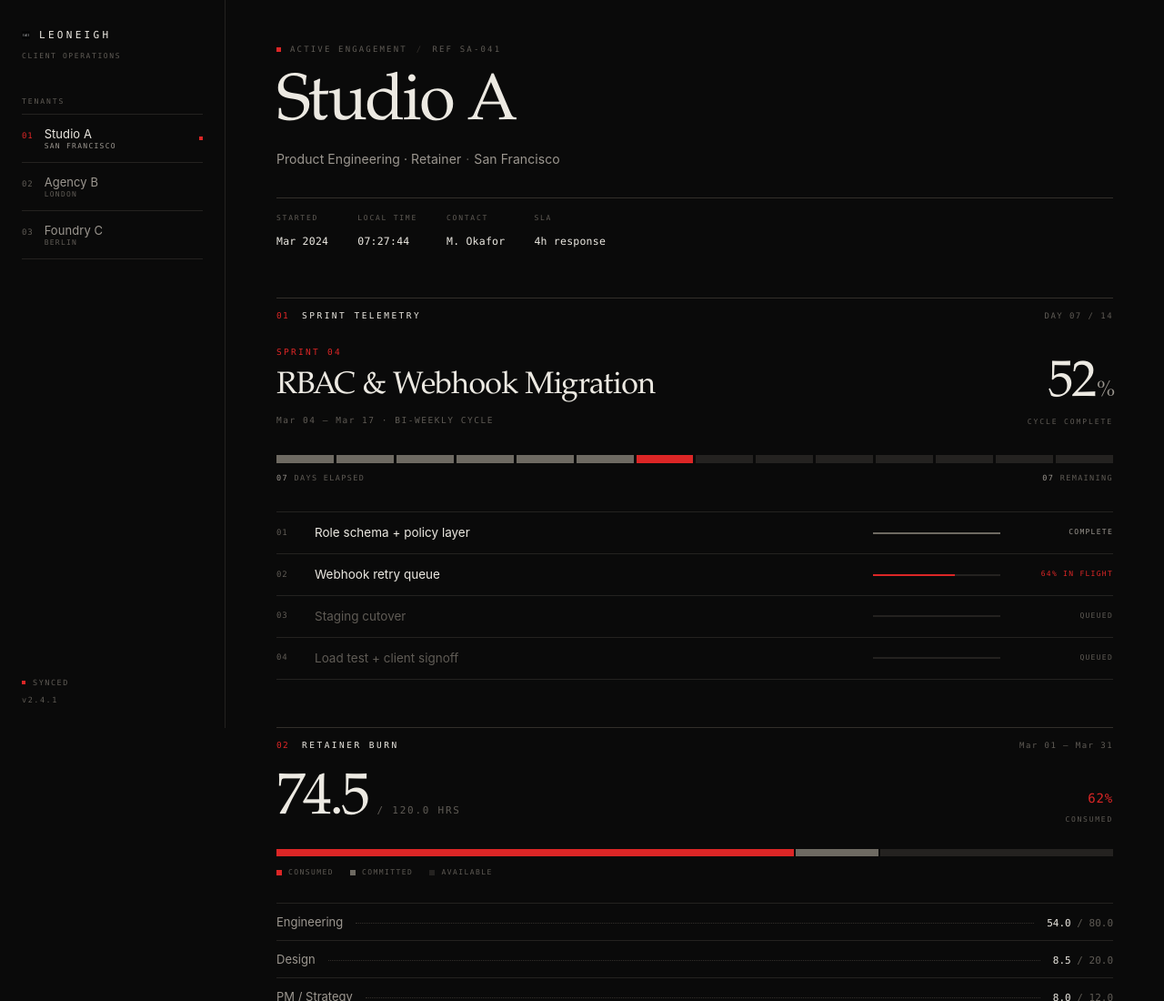
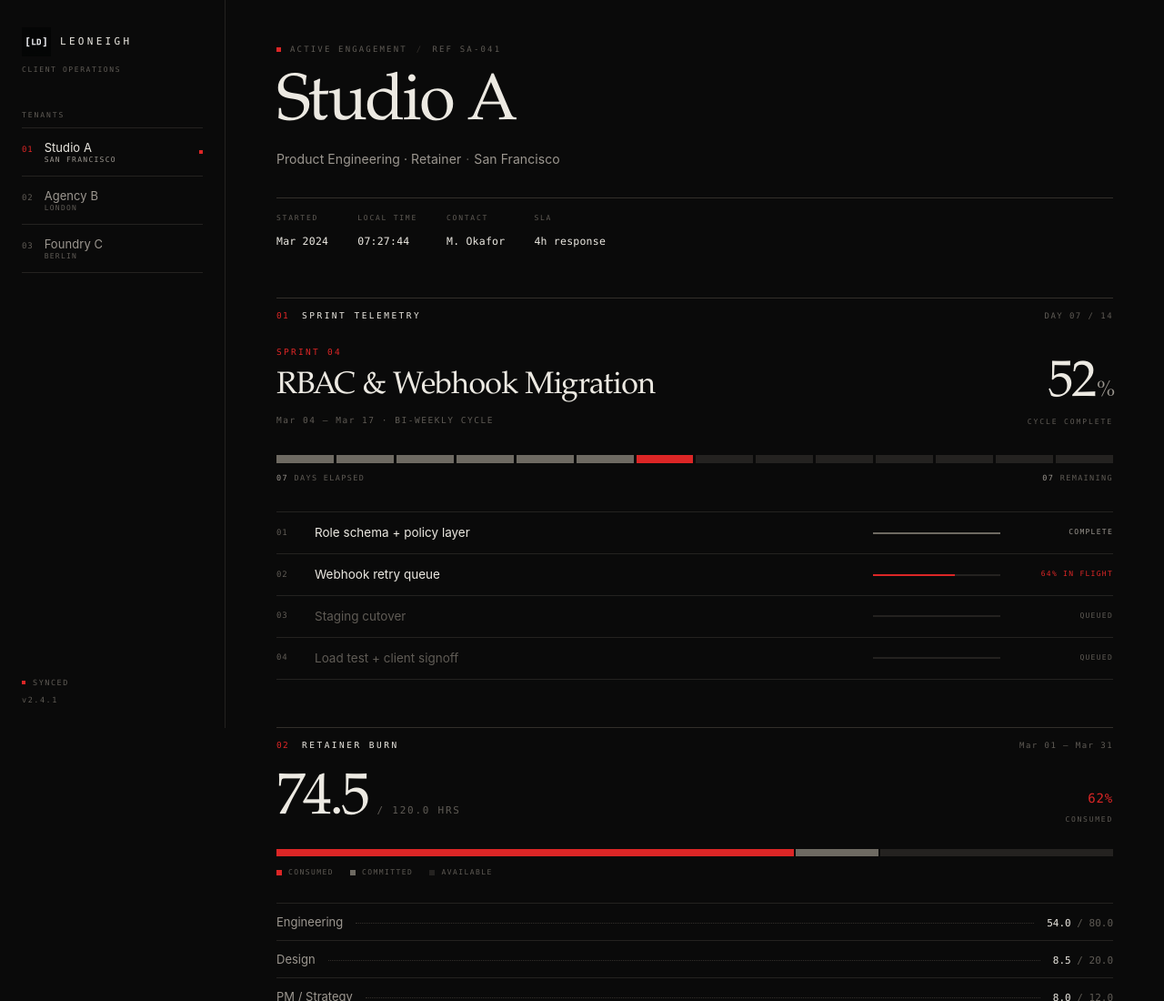
Before and after one commit to LeoneighDigital/leoneigh-portal, a plain HTML site: page index.html in a window 1280 px wide. Shown: the top 1100 px of the page at 91% size. Drawn offline with Linux system fonts and the light colour scheme.

Commit message:
update rail brand marker size and styling in styles.css

```diff
--- a/styles.css
+++ b/styles.css
@@ -57,7 +57,10 @@ body{
 }
 
 .rail-brand{display:flex;align-items:center;gap:10px}
-.rb-mark{width:9px;height:9px;background:var(--red);display:block;flex:none}
+.rb-mark{
+  width:32px;height:32px;object-fit:cover;object-position:center;
+  display:block;flex:none;
+}
 .rb-text{font-family:var(--mono);font-size:11px;letter-spacing:.3em;color:var(--bone)}
 .rb-sub{font-family:var(--mono);font-size:8px;letter-spacing:.2em;color:var(--faint);margin-top:9px}
 
```
